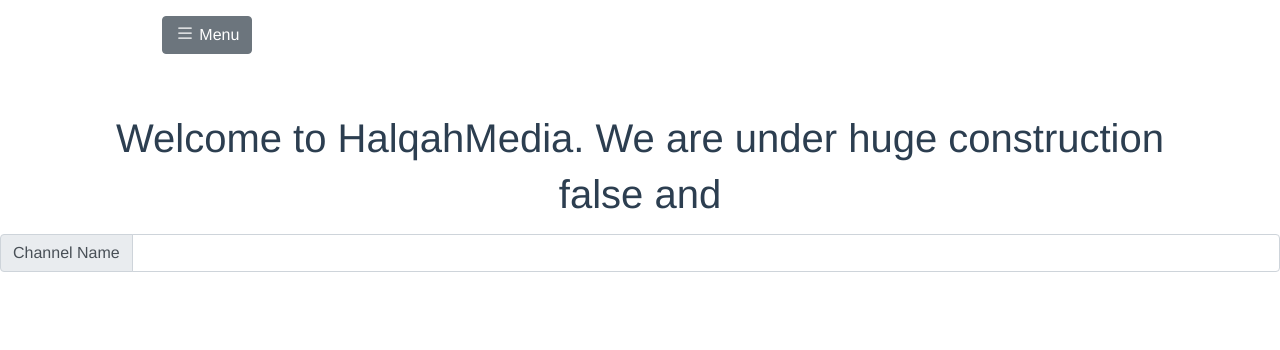
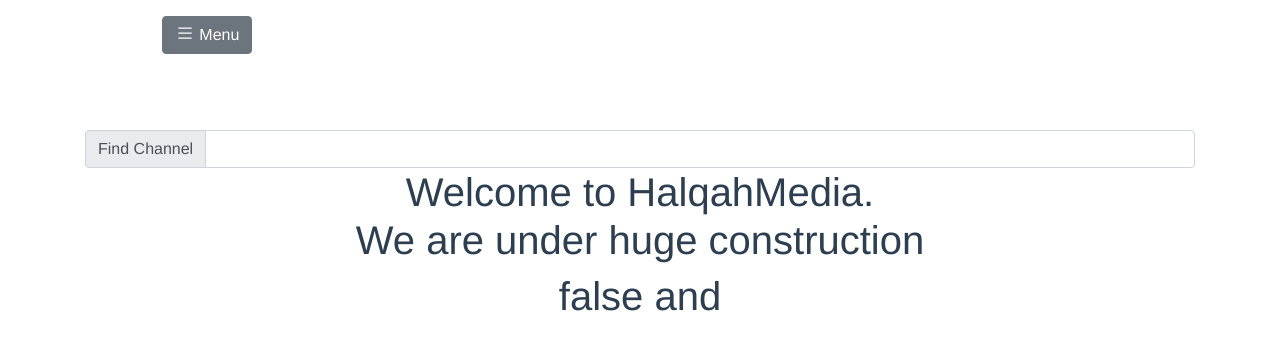
Before and after one commit to teezzan/halqah, a Vue app: page / in a window 1280 px wide. Shown: the top 350 px of the page. Built offline with nearby package versions, Linux system fonts and the light colour scheme; what @jeremyhamm/vue-slider, vue-audio-better, vue-file-agent, vue-sidebar-menu would draw is missing.

Commit message:
rearranged home page

```diff
--- a/src/components/UserBlock.vue
+++ b/src/components/UserBlock.vue
@@ -29,7 +29,7 @@
           <div>Name: {{UserInfo.name}}</div>
         </div>
         <div class="row">
-          <div>About: {{UserInfo.email}}</div>
+          <div>Email: {{UserInfo.email}}</div>
         </div>
         <div class="row">
           <div>
--- a/src/views/Group.vue
+++ b/src/views/Group.vue
@@ -1,8 +1,11 @@
 <template>
+
   <div>
     <GroupDetail v-if="done" :Grpinfo="currentgroup" :isSub="isSub"></GroupDetail>
+    <div id="loader" v-else>
+      <b-spinner style="width: 9rem; height: 9rem;" label="Large Spinner"></b-spinner>
+    </div>
     <Uploader v-if="isAdmin" :id="this.$route.params.id" :Grpinfo="currentgroup"></Uploader>
-
     <b-container v-if="done">
       <div>
         <mini-audio v-if="show" :src="audurl()"></mini-audio>
--- a/src/views/Home.vue
+++ b/src/views/Home.vue
@@ -1,14 +1,13 @@
 <template>
-  <div class="home">
-    <h1>Welcome to HalqahMedia. We are under huge construction</h1>
-    <h1>{{ isLoggedIn }} and {{ authStatus }}</h1>
+  <b-container class="home">
     <div>
-      <b-input-group prepend="Channel Name" class="mt-3">
+      <b-input-group prepend="Find Channel" class="mt-3">
         <b-form-input v-model="name" @keypress.esc="cancelModal(1)"></b-form-input>
       </b-input-group>
     </div>
-
-  </div>
+    <h1>Welcome to HalqahMedia. <br/> We are under huge construction</h1>
+    <h1>{{ isLoggedIn }} and {{ authStatus }}</h1>
+  </b-container>
 </template>
 
 <script>
--- a/src/views/User.vue
+++ b/src/views/User.vue
@@ -1,7 +1,11 @@
 <template>
   <div>
     <!-- <h1>{{ user }} and LoggedIn {{isLoggedIn}}</h1> -->
+
     <UserView :UserInfo="user" v-if="done"></UserView>
+     <div id="loader" v-else>
+      <b-spinner style="width: 9rem; height: 9rem;" label="Large Spinner"></b-spinner>
+    </div>
   </div>
 </template>
 
```
